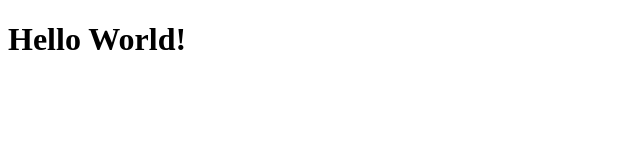
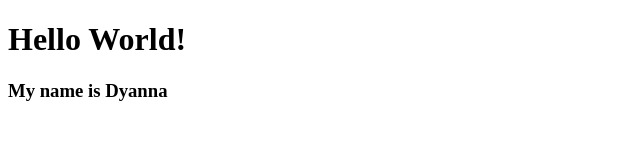
Before and after one commit to Dyanna-C/hello-world, a plain HTML site: page index.html in a window 1280 px wide. Shown: the whole page, without its empty margins (0-640 px from the left). Drawn offline with Linux system fonts and the light colour scheme.

Commit message:
Helloworld

```diff
--- a/index.html
+++ b/index.html
@@ -12,5 +12,6 @@
     is
      a
 comments -->
+<h3>My name is Dyanna</h3>
 </body>
 </html>
```
